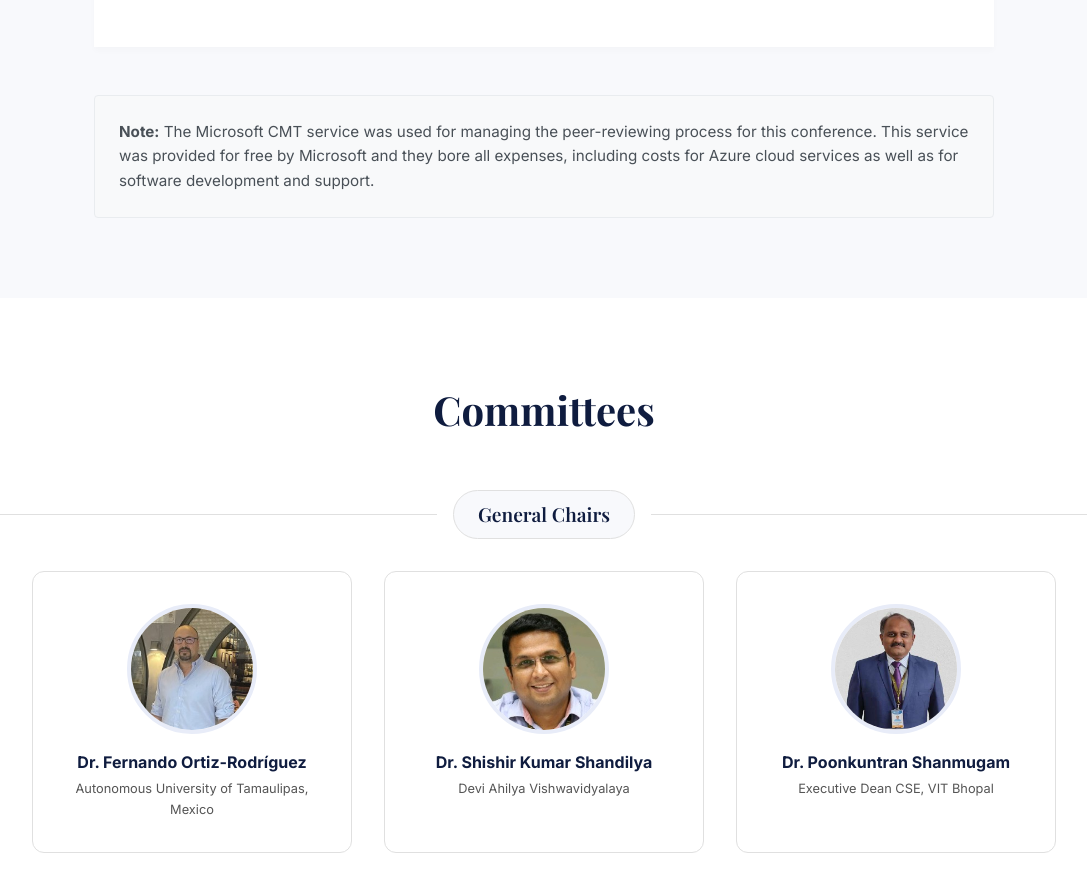
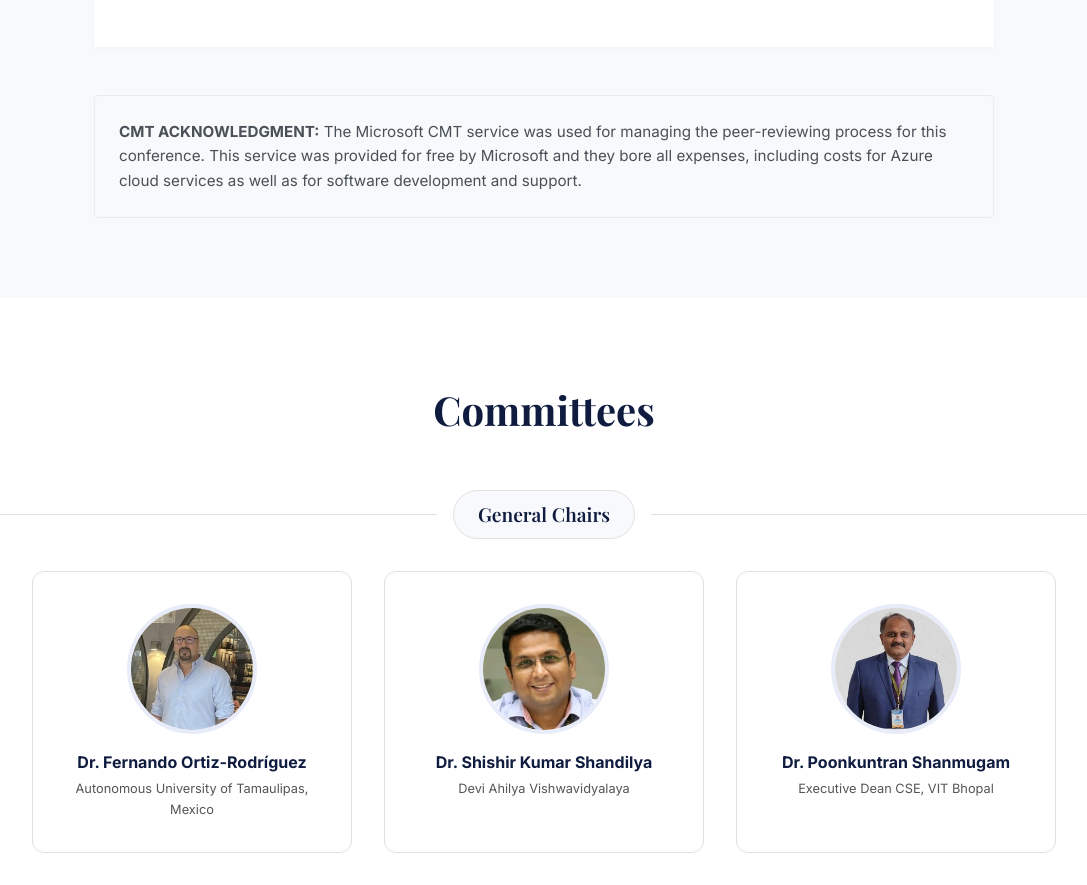
Before and after one commit to heytechie/IBCD-, a React (Vite) app: page / in a window 1280 px wide. Shown: the part 5050-5935 px from the top of the page, without its empty margins (96-1183 px from the left). Built offline with nearby package versions, Linux system fonts and the light colour scheme; a web font is replaced by a local one.

Commit message:
leftover

```diff
--- a/src/components/Submission/Submission.jsx
+++ b/src/components/Submission/Submission.jsx
@@ -55,7 +55,7 @@
 
               <div className="ethical-alert d-flex align-center gap-1">
                 <div className="alert-icon-container">
-                    <AlertTriangle size={24} className="text-accent" />
+                  <AlertTriangle size={24} className="text-accent" />
                 </div>
                 <div>
                   <div className="alert-heading">ETHICAL GUIDELINE</div>
@@ -67,7 +67,7 @@
         </div>
 
         <div style={{ maxWidth: '900px', margin: '0 auto', padding: '1.5rem', backgroundColor: '#f8f9fa', borderRadius: '4px', border: '1px solid #e9ecef', fontSize: '0.95rem', color: '#495057' }}>
-          <strong>Note:</strong> The Microsoft CMT service was used for managing the peer-reviewing process for this conference. This service was provided for free by Microsoft and they bore all expenses, including costs for Azure cloud services as well as for software development and support.
+          <strong>CMT ACKNOWLEDGMENT:</strong> The Microsoft CMT service was used for managing the peer-reviewing process for this conference. This service was provided for free by Microsoft and they bore all expenses, including costs for Azure cloud services as well as for software development and support.
         </div>
       </div>
     </section>
```
